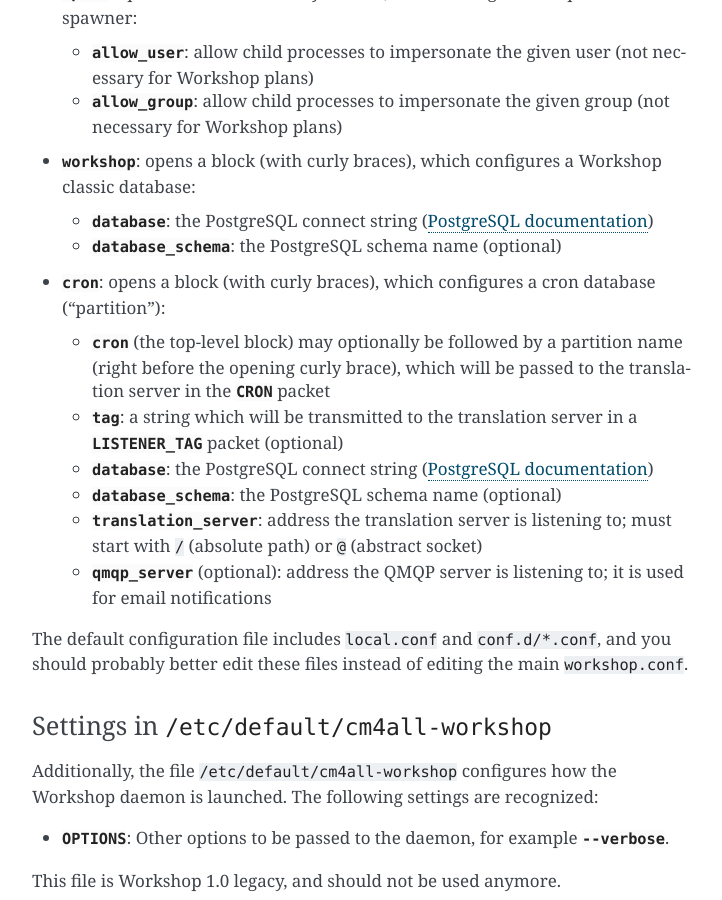
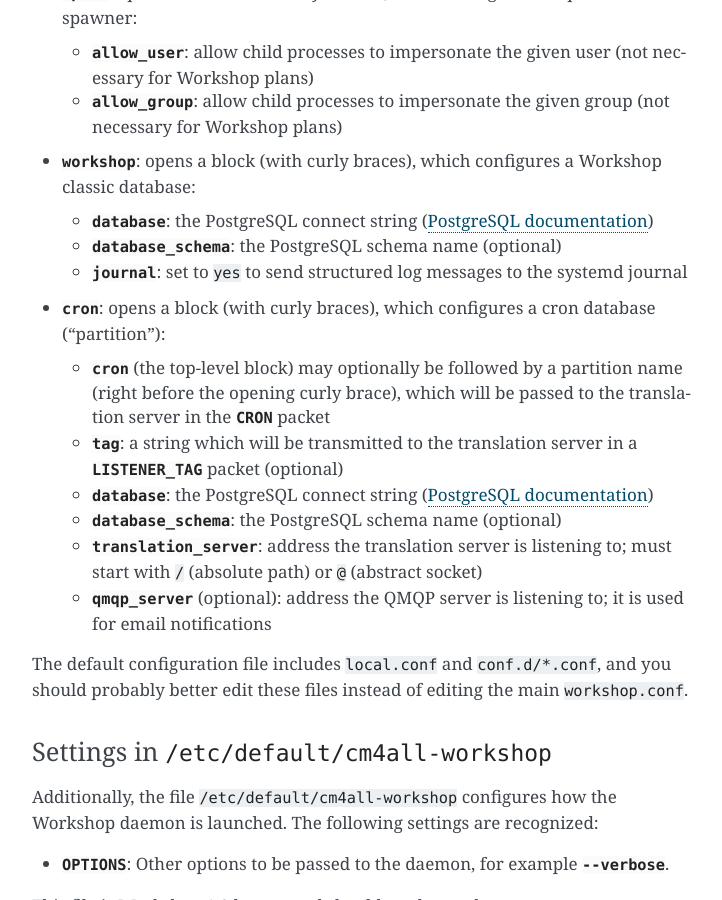
Before and after one commit to CM4all/workshop, a Sphinx documentation site: the page built from doc/index.rst, in a window 1280 px wide and 900 px high, scrolled down 1400 px. Shown: the whole window, without its empty margins (388-1110 px from the left). Built offline with Sphinx 7.4.7, drawn with Linux system fonts in a browser that asks for light colours.

Commit message:
workshop/LogBridge: add systemd-journal support

```diff
--- a/doc/index.rst
+++ b/doc/index.rst
@@ -75,6 +75,8 @@
     documentation
     <https://www.postgresql.org/docs/9.6/static/libpq-connect.html#LIBPQ-CONNSTRING>`_)
   * :envvar:`database_schema`: the PostgreSQL schema name (optional)
+  * :envvar:`journal`: set to :samp:`yes` to send structured log
+    messages to the systemd journal
 * :envvar:`cron`: opens a block (with curly braces), which
   configures a cron database ("partition"):
 
```
Also changed, not shown: 11 other files.
